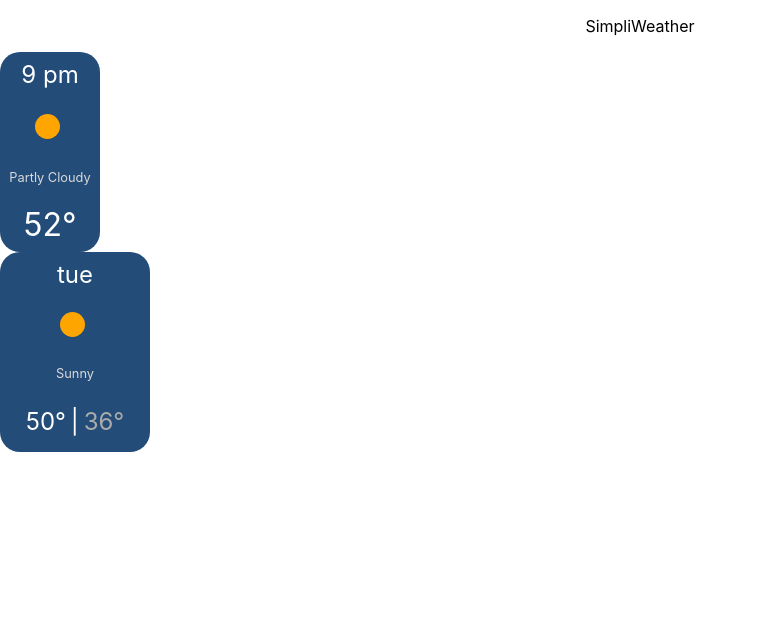
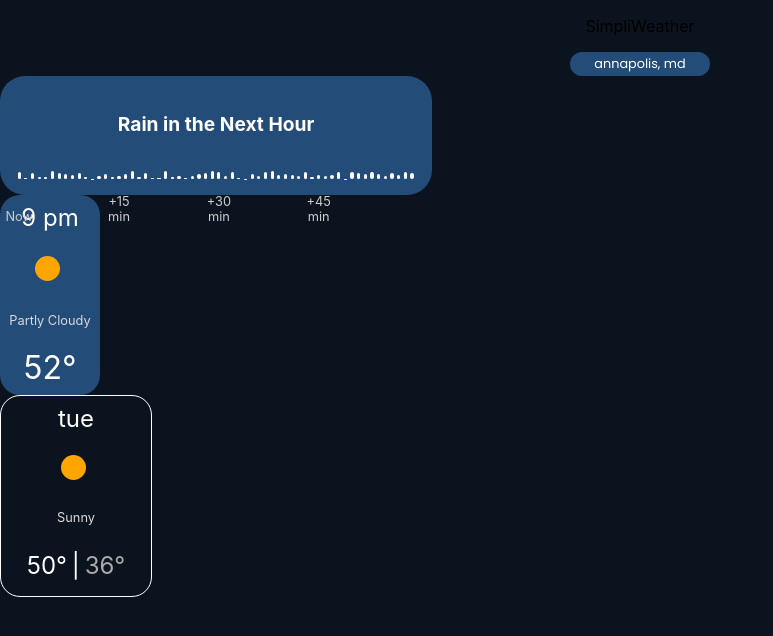
Before and after one commit to rashbalash/SimpliWeather-Web, a React (Create React App) app in the folder simpliweather/: page / in a window 1280 px wide. Shown: the top 636 px of the page, without its empty margins (0-773 px from the left). Built offline with nearby package versions, Linux system fonts and the light colour scheme.

Commit message:
Organizing structure of files and added initial version of MinuteByMinuteCard

```diff
--- a/simpliweather/src/App.js
+++ b/simpliweather/src/App.js
@@ -1,12 +1,20 @@
 import './App.css';
-import HourlyWeatherCard from './web/dashboard/components/hourlyWeatherCard';
-import DailyWeatherCard from './web/dashboard/components/dailyWeatherCard';
+import { HourlyWeatherCard, DailyWeatherCard, LocationNameTag, MinuteByMinuteCard } from './web/dashboard/components';
 
 function App() {
+  const mockData = Array.from({ length: 60 }, (v, i) => ({
+    dt: 1661870400 + i * 60, // Increment timestamp by 60 seconds for each minute
+    precipitation: parseFloat((Math.random() * 0.8).toFixed(2)), // Random precipitation between 0.0 and 0.8 mm
+  }));
+
   return (
     <div className="App">
       <header className="main-header">
         <p>SimpliWeather</p>
+        <LocationNameTag location="annapolis, md" />
+        <break />
+        <MinuteByMinuteCard minutelyData={mockData} />
+        <break />
         <HourlyWeatherCard condition={"partly cloudy"} hour={"9 pm"} temperature={"52"} />
         <break />
         <DailyWeatherCard condition={"sunny"} dayOfWeek={"tue"} tempHigh={"50"} tempLow={"36"} />
--- a/simpliweather/src/index.css
+++ b/simpliweather/src/index.css
@@ -5,4 +5,5 @@ body {
     sans-serif;
   -webkit-font-smoothing: antialiased;
   -moz-osx-font-smoothing: grayscale;
+  background-color: #0B141E;
 }
--- a/simpliweather/src/web/dashboard/components/dailyWeatherCard.js
+++ b/simpliweather/src/web/dashboard/components/DailyWeatherCard/DailyWeatherCard.js
@@ -1,4 +1,5 @@
-import './css/dailyWeatherCard.css';
+import React from 'react';
+import './dailyWeatherCard.css';
 
 const DailyWeatherCard = ({ dayOfWeek, condition, tempHigh, tempLow }) => {
   return (
--- a/simpliweather/src/web/dashboard/components/css/dailyWeatherCard.css
+++ b/simpliweather/src/web/dashboard/components/DailyWeatherCard/dailyWeatherCard.css
@@ -3,7 +3,10 @@
     flex-direction: column;
     align-items: center;
     justify-content: space-between;
-    background-color: #234C79;
+    /* background-color: #234C79; */
+    border-color: #fff;
+    border-style: solid;
+    border-width: .1rem;
     border-radius: 20px;
     width: 150px;
     height: 200px;
--- a/simpliweather/src/web/dashboard/components/hourlyWeatherCard.js
+++ b/simpliweather/src/web/dashboard/components/HourlyWeatherCard/HourlyWeatherCard.js
@@ -1,4 +1,5 @@
-import './css/hourlyWeatherCard.css';
+import React from 'react';
+import './hourlyWeatherCard.css';
 
 const HourlyWeatherCard = ({ hour, condition, temperature }) => {
   return (
--- /dev/null
+++ b/simpliweather/src/web/dashboard/components/LocationNameTag/LocationNameTag.js
@@ -0,0 +1,8 @@
+import React from 'react';
+import './locationNameTag.css'; // Import the CSS file for styling
+
+const LocationNameTag = ({ location }) => {
+  return <div className="location-name-tag">{location}</div>;
+};
+
+export default LocationNameTag;
--- /dev/null
+++ b/simpliweather/src/web/dashboard/components/LocationNameTag/locationNameTag.css
@@ -0,0 +1,12 @@
+/* Styling for LocationTag */
+.location-name-tag {
+    display: inline-block;
+    background-color: #234C79; /* Dark blue */
+    color: white;
+    font-family: 'Poppins', sans-serif;
+    font-size: .8rem;
+    text-transform: lowercase;
+    padding: .2rem 1.5rem;
+    border-radius: 25px; /* Makes it pill-shaped */
+    text-align: center;
+  }
--- /dev/null
+++ b/simpliweather/src/web/dashboard/components/MinuteByMinuteCard/MinuteByMinuteCard.css
@@ -0,0 +1,46 @@
+.minute-card {
+    background-color: #234C79;
+    /* border-color: #fff;
+    border-style: solid;
+    border-width: .1rem; */
+    border-radius: 25px;
+    padding: 1rem;
+    color: white;
+    width: 100%;
+    max-width: 400px;
+}
+
+.minute-card h3 {
+    font-size: 1.2rem;
+    text-align: center;
+}
+
+.minute-bar {
+    display: flex;
+    flex-direction: column;
+    align-items: center;
+    width: .4rem;
+    position: relative; /* Allow label positioning relative to this bar */
+}
+
+.bar {
+    width: 100%;
+    transition: height 0.3s ease;
+    border-radius: 25px;
+    width: .2rem
+}
+
+.time-label {
+    position: absolute;
+    bottom: -45px;
+    font-size: 0.8rem;
+    color: #ccc;
+    text-align: center;
+}
+
+.timeline {
+    display: flex;
+    justify-content: space-between;
+    align-items: flex-end;
+    padding-top: 1rem;
+}
--- /dev/null
+++ b/simpliweather/src/web/dashboard/components/MinuteByMinuteCard/MinuteByMinuteCard.js
@@ -0,0 +1,35 @@
+import React from "react";
+import "./MinuteByMinuteCard.css";
+
+const MinuteByMinuteCard = ({ minutelyData }) => {
+  // Format time labels for the graph
+  const formatTimeLabel = (timestamp, index) => {
+    if (index === 0) return "Now";
+    if (index % 15 === 0) {
+        const minutesFromNow = index; // Each data point represents 1 minute
+        return `+${minutesFromNow} min`;
+    }
+  };
+
+  return (
+    <div className="minute-card">
+      <h3>Rain in the Next Hour</h3>
+      <div className="timeline">
+        {minutelyData.map((minute, index) => (
+          <div key={minute.dt} className="minute-bar">
+            <div
+              className="bar"
+              style={{
+                height: `${minute.precipitation * 10}px`, // Scale the precipitation visually
+                backgroundColor: minute.precipitation > 0 ? "#fff" : "#ccc",
+              }}
+            ></div>
+            <div className="time-label">{formatTimeLabel(minute.dt, index)}</div>
+          </div>
+        ))}
+      </div>
+    </div>
+  );
+};
+
+export default MinuteByMinuteCard;
--- /dev/null
+++ b/simpliweather/src/web/dashboard/components/index.js
@@ -0,0 +1,4 @@
+export { default as HourlyWeatherCard } from './HourlyWeatherCard/HourlyWeatherCard';
+export { default as DailyWeatherCard } from './DailyWeatherCard/DailyWeatherCard';
+export { default as LocationNameTag } from './LocationNameTag/LocationNameTag';
+export { default as MinuteByMinuteCard } from './MinuteByMinuteCard/MinuteByMinuteCard';
```
Also changed, not shown: simpliweather/src/web/dashboard/components/HourlyWeatherCard/hourlyWeatherCard.css (renamed from simpliweather/src/web/dashboard/components/css/hourlyWeatherCard.css).
